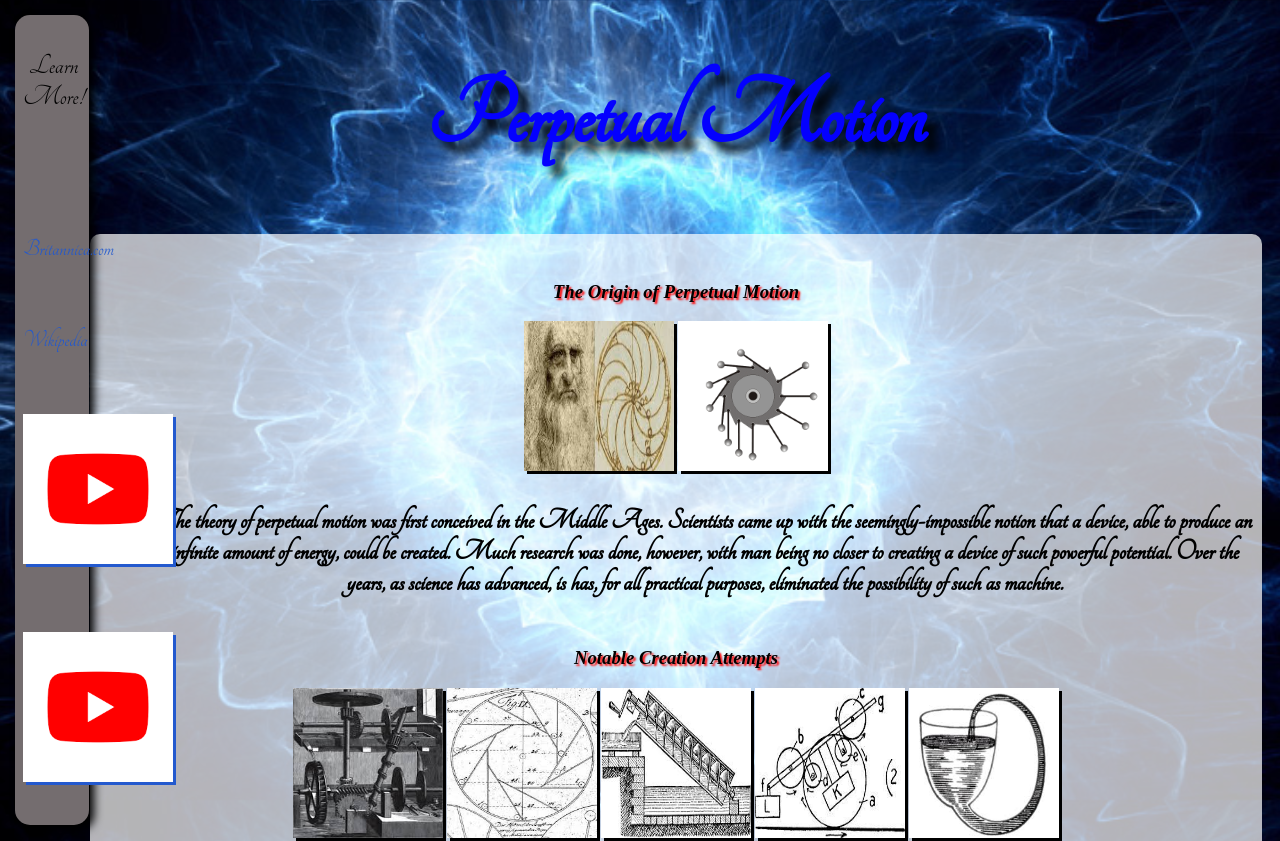
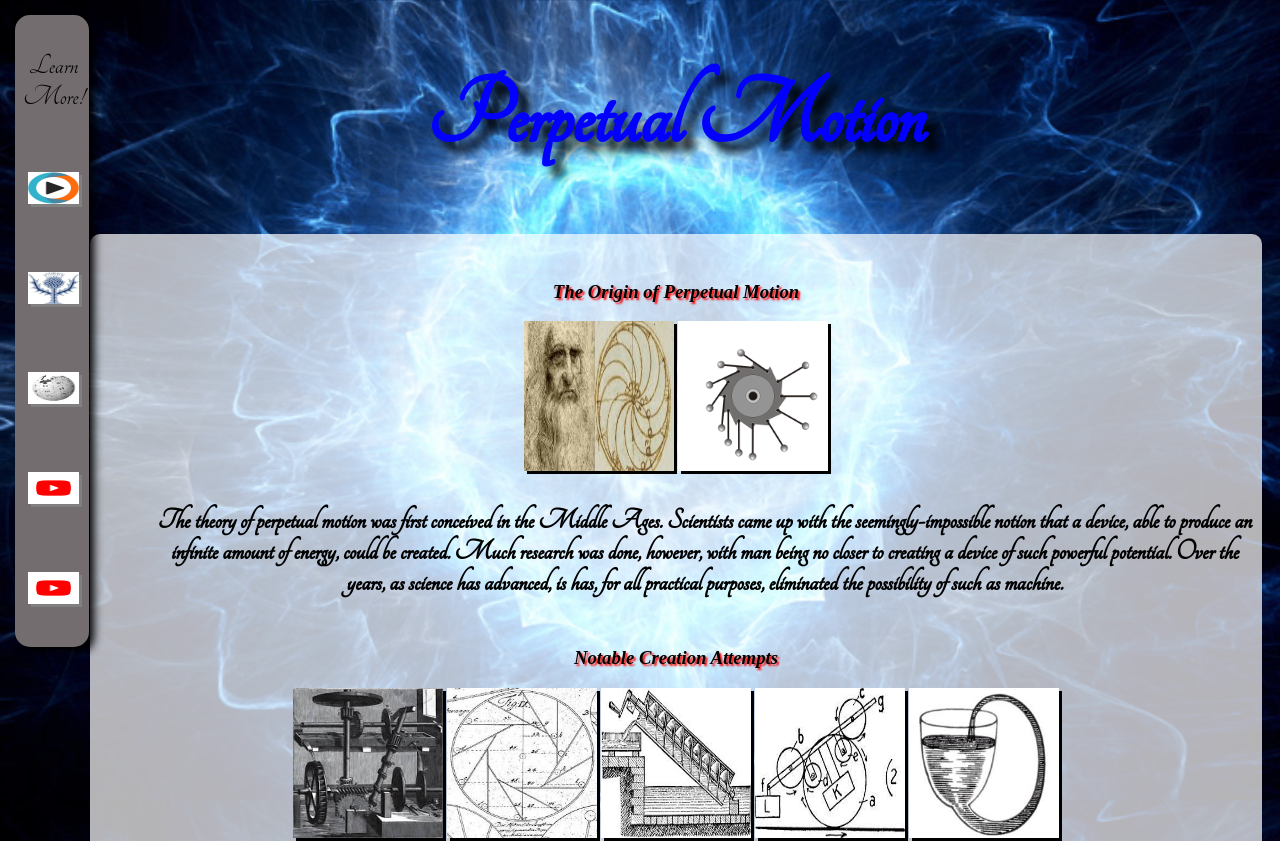
Before and after one commit to mturpin1/CodingProjects, a plain HTML site: page WebDesign/AboutMe/index.html in a window 1280 px wide. Shown: the top 841 px of the page. Drawn offline with Linux system fonts and the light colour scheme; a web font is replaced by a local one.

Commit message:
more stuff

```diff
--- a/WebDesign/AboutMe/index.html
+++ b/WebDesign/AboutMe/index.html
@@ -58,11 +58,11 @@ of long-lasting energy for the future--the possibilities are endless.</strong>
            <h3><i>Learn More About Perpetual Motion</i></h3>
            <div id="buttons" link=#83939b>
                <p>Learn More!</p>
-               <p><a href="https://study.com/academy/lesson/perpetual-motion-definition-lesson-quiz.html"  target='_blank'></a></p>
-               <p><a href="https://www.britannica.com/science/perpetual-motion" target ='_blank'>Britannica.com</a></p>
-               <p><a href="https://en.wikipedia.org/wiki/Perpetual_motion" target ='_blank'>Wikipedia</a></p>
-               <p><a href="https://www.youtube.com/watch?v=DVsgI4Qsoow" target ='_blank'><img src="youtubelogo.png" alt=""></a></p>
-               <p><a href="https://www.youtube.com/watch?v=4b8ZsFszE8I" target ='_blank'><img src="youtubelogo.png" alt=""></a></p>
+               <p><a href="https://study.com/academy/lesson/perpetual-motion-definition-lesson-quiz.html"  target='_blank'><img src="study_com.jpg" alt="" style="width:4vw;height:4vh;"></a></p>
+               <p><a href="https://www.britannica.com/science/perpetual-motion" target ='_blank'><img src="britannica.jpg" alt="" style="width:4vw;height:4vh;"></a></p>
+               <p><a href="https://en.wikipedia.org/wiki/Perpetual_motion" target ='_blank'><img src="wikipedia.jpg" alt="" style="width:4vw;height:4vh;"></a></p>
+               <p><a href="https://www.youtube.com/watch?v=DVsgI4Qsoow" target ='_blank'><img src="youtubelogo.png" alt="" style="width:4vw;height:4vh;"></a></p>
+               <p><a href="https://www.youtube.com/watch?v=4b8ZsFszE8I" target ='_blank'><img src="youtubelogo.png" alt="" style="width:4vw;height:4vh;"></a></p>
             </div>
    <video controls width=50%>
        <source src='Top 5 Near Perpetual Motion Machines.mp4'>
@@ -96,7 +96,7 @@ of long-lasting energy for the future--the possibilities are endless.</strong>
        </ol>
    </div>
 
-   <div id="info">
+   <div class="info">
        <h3><i>A Little Bit of Information About Me</i></h3>
        <table style="border: 1px solid black">
            <tr>
--- a/WebDesign/AboutMe/style.css
+++ b/WebDesign/AboutMe/style.css
@@ -100,3 +100,16 @@ h3 {
 #info {
     font-family: 'Bubblegum Sans', cursive;
 }
+
+a {
+    color: grey;
+}
+
+a:hover {
+    color: blue;
+}
+
+.info {
+    display: block;
+    justify-content: center;
+}
```
Also changed, not shown: WebDesign/AboutMe/britannica.jpg (added), WebDesign/AboutMe/study_com.jpg (added).
